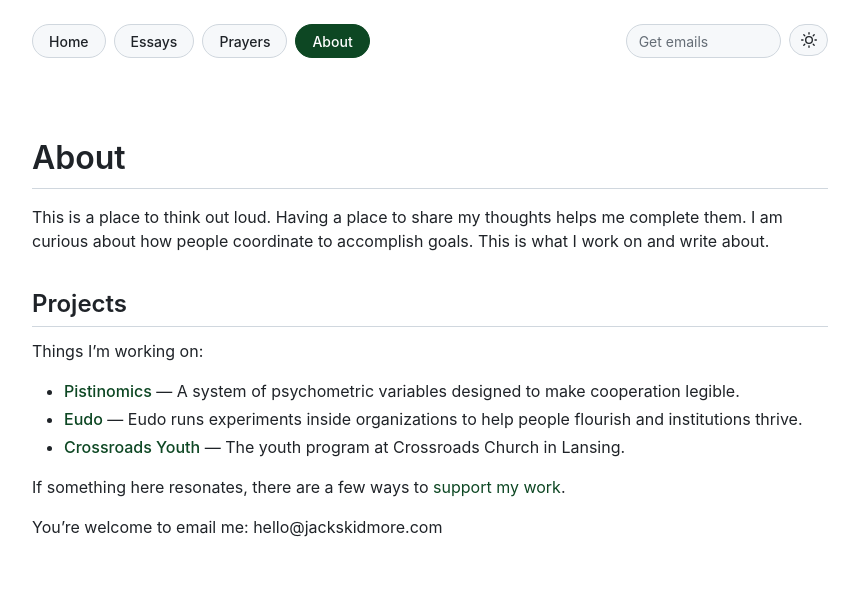
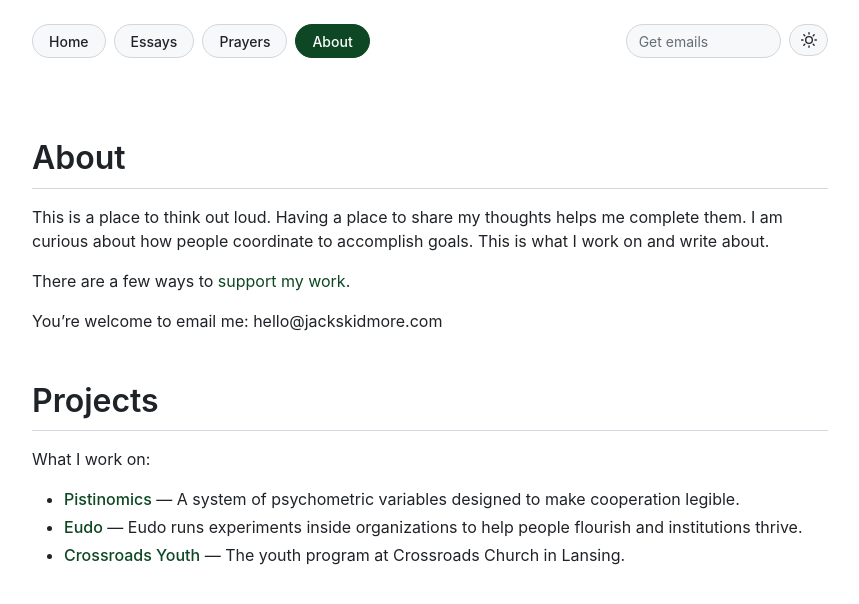
Before and after one commit to jack-t-skidmore/jack-t-skidmore.github.io, a Jekyll site: the page built from about.md, in a window 1280 px wide. Shown: the top 604 px of the page, without its empty margins (210-1069 px from the left). Built offline with Jekyll 4.4.1, drawn with Linux system fonts in a browser that asks for light colours; some of the changed lines change nothing that is shown.

Commit message:
about page

```diff
--- a/about.md
+++ b/about.md
@@ -7,9 +7,13 @@ description: "Jack works on and writes about how people coordinate to accomplish
 
 This is a place to think out loud. Having a place to share my thoughts helps me complete them. I am curious about how people coordinate to accomplish goals. This is what I work on and write about.
 
-## Projects {#projects}
+There are a few ways to [support my work](/support/).
 
-Things I'm working on:
+You're welcome to email me: hello@jackskidmore.com
+
+# Projects {#projects}
+
+What I work on:
 
 {% assign projects = site.pages | where_exp: "p", "p.url contains '/projects/'" | sort: "date" | reverse %}
 <ul class="file-list">
@@ -19,7 +23,3 @@ Things I'm working on:
   {% endunless %}
 {% endfor %}
 </ul>
-
-If something here resonates, there are a few ways to [support my work](/support/).
-
-You're welcome to email me: hello@jackskidmore.com
```
